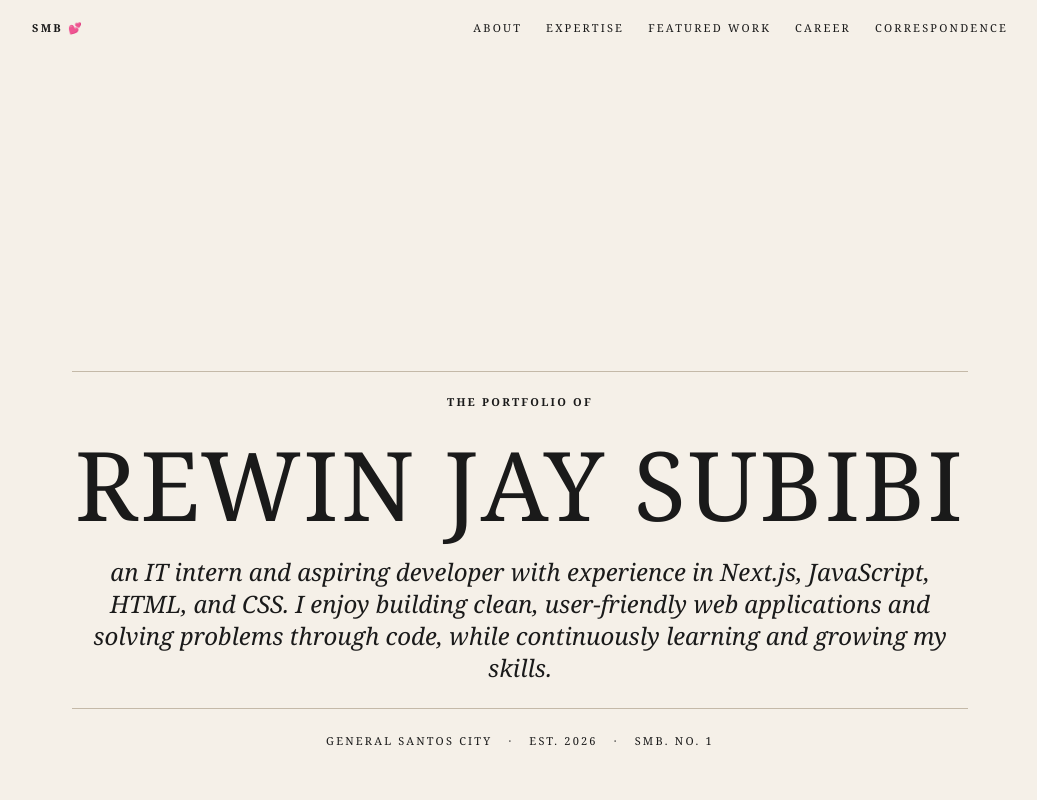
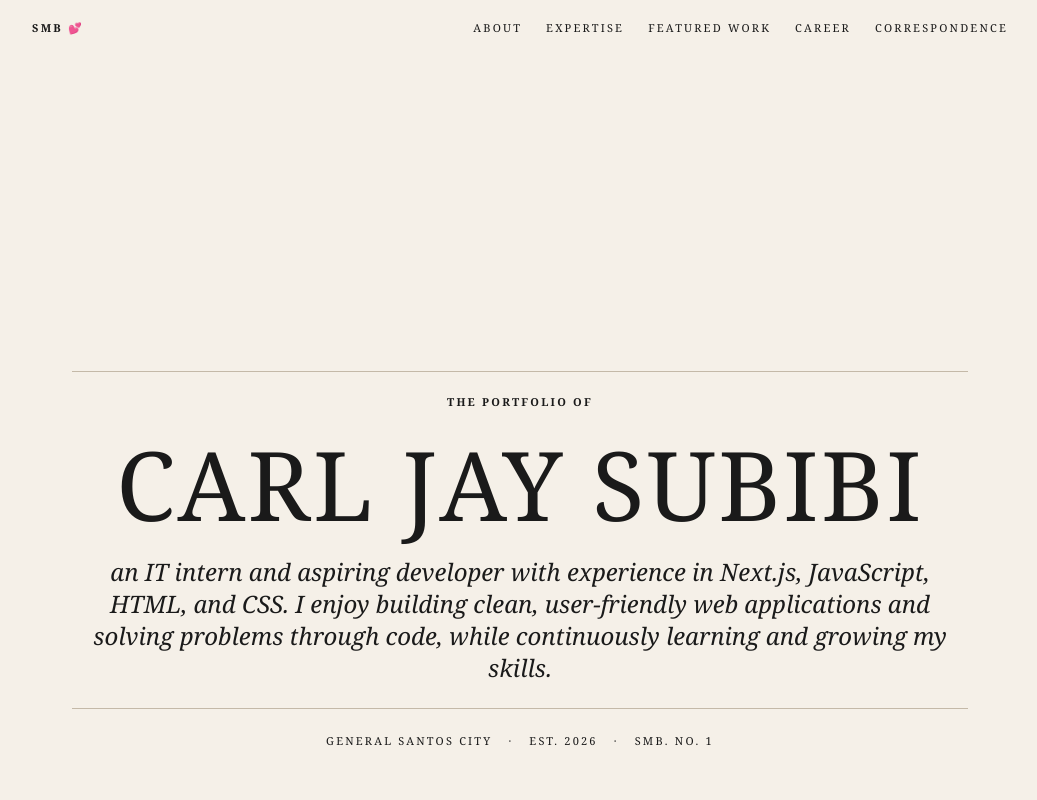
Before and after one commit to rewinjaysubibi/SMBport, a Next.js app: page / in a window 1280 px wide. Shown: the top 800 px of the page, without its empty margins (120-1157 px from the left). Built offline with nearby package versions, Linux system fonts and the light colour scheme.

Commit message:
update hero

```diff
--- a/components/Hero.tsx
+++ b/components/Hero.tsx
@@ -17,7 +17,7 @@ export function Hero() {
           </div>
 
           <h1 className="font-georgia mb-6 text-5xl font-normal tracking-wide text-[#1A1A1A] uppercase md:text-7xl lg:text-8xl">
-            REWIN JAY SUBIBI
+            CARL JAY SUBIBI
           </h1>
 
           <div className="mb-6 border-b border-[#C4B9A8] pb-6">
```
